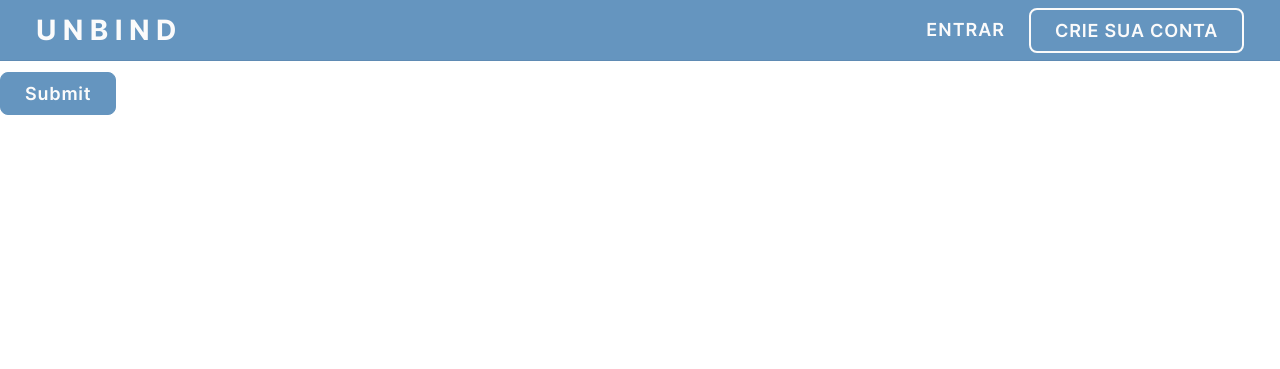
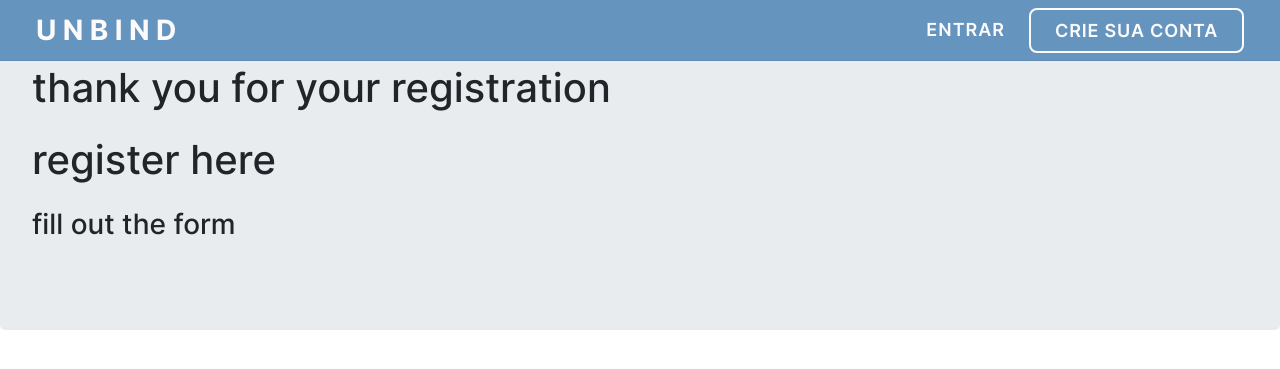
Before and after one commit to ads-unbind/unbind, a Django app: page /questionario/questionario_user/ in a window 1280 px wide. Shown: the top 369 px of the page. Run offline with Django 3.2, Linux system fonts and the light colour scheme; some libraries are stand-ins or nearby versions.

Commit message:
Adiciona etapa do questionário no registro
Co-authored-by: saraivinha97 <geovannessaraiva97@gmail.com>
Co-Authored-By: Geovanne Santos <geovannessaraiva97@gmail.com>

```diff
--- a/src/templates/questionario_user.html
+++ b/src/templates/questionario_user.html
@@ -1,13 +1,13 @@
 {% extends "base.html" %}
-{% block title %}register{% endblock %}
+{% block title %}Quesionário{% endblock %}
 {% block body %}
-    <h1>Registro</h1>
-    <form method="POST">
-          {% csrf_token %}
-          {{usuario_form.as_p}}
 
-          <!--este as_p é pra fazer a quebra dos espaços de cada campo do formulário, se n colocarmos isso fica td um na frente do outro-->
-          <!--este crsf é pra garantir segurança, se nao colocar o form n funciona-->
-        <input type="submit" class="btn btn-primary" value="Submit">
-      </form>
+<div class="jumbotron">
+
+<h1>thank you for your registration</h1>
+
+<h1>register here</h1>
+<h3>fill out the form</h3>
+
+</div>
 {% endblock %}
--- a/src/templates/register.html
+++ b/src/templates/register.html
@@ -20,7 +20,7 @@
                     <!--este as_p é pra fazer a quebra dos espaços de cada campo do formulário, se n colocarmos isso fica td um na frente do outro-->
                     <!--este crsf é pra garantir segurança, se nao colocar o form n funciona-->
                     <div class="form-group">
-                        <button class="btn btn-primary btn-block" type="submit">Cadastrar</button>
+                        <button class="btn btn-primary btn-block" href="/questionario/questionario_user" %}">Próximo passo</button>
                     </div>
                     <div class="text-center text-small text-muted">
                         <span>
--- a/src/usuario/views.py
+++ b/src/usuario/views.py
@@ -17,7 +17,7 @@ def register(request):
             user.set_password(user.password)
             user.save()
 
-            return HttpResponseRedirect(reverse('login'))
+            return HttpResponseRedirect(reverse('questionario'))
         else:
             print(register_form.errors)
 
@@ -46,3 +46,7 @@ def logout(request):
     if request.user.is_authenticated:
         django_logout(request)
     return HttpResponseRedirect(reverse('index'))
+
+def questionario(request):
+    context = {'error': ''}
+    return render(request,'questionario_user.html',context)
```
